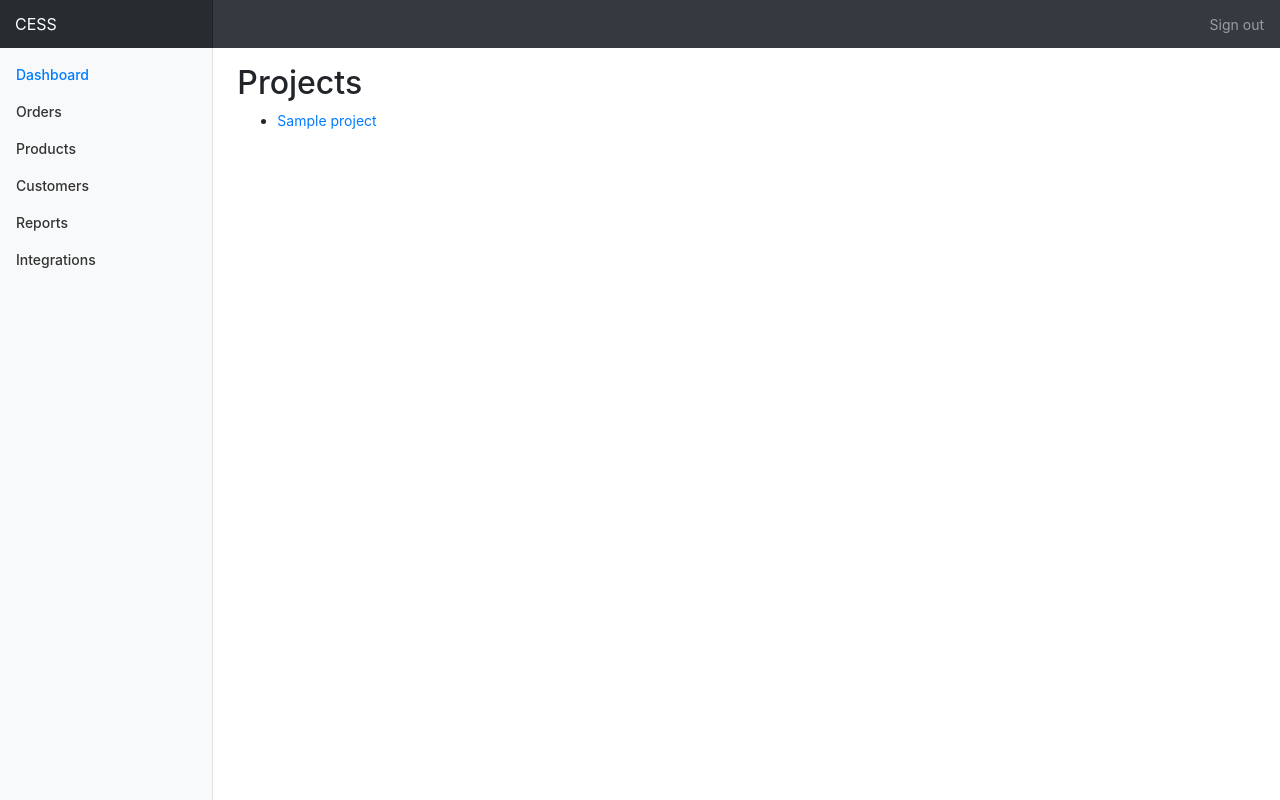
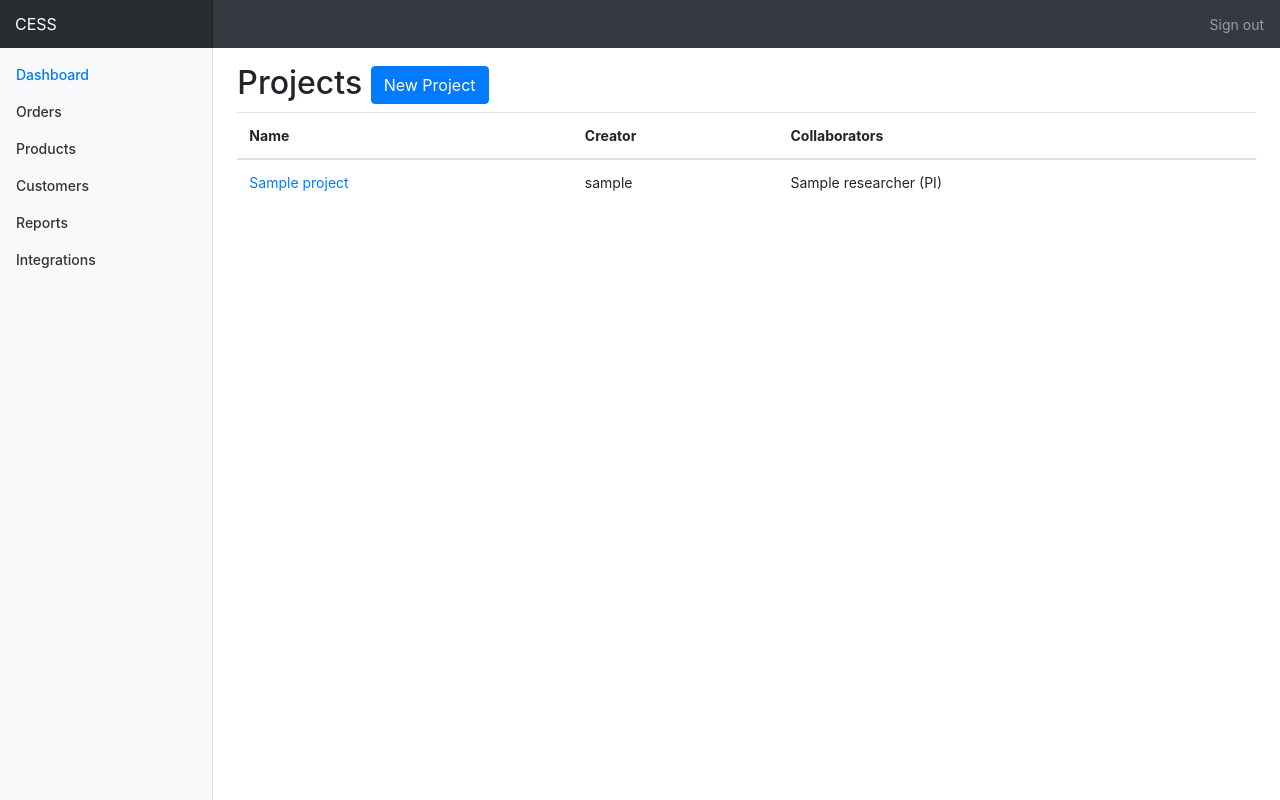
Before and after one commit to cesslab/irb, a Django app: page /projects/ in a window 1280 px wide. Run offline with Django 3.2, Linux system fonts and the light colour scheme; tables that the repository leaves empty hold one stand-in row (values such as "Sample post"); parts of the project's set-up code (start-up, migrations or seed data) failed here and were passed over; some libraries are stand-ins or nearby versions.

Commit message:
created projects table

```diff
--- a/projects/templates/projects/project_list.html
+++ b/projects/templates/projects/project_list.html
@@ -1,10 +1,22 @@
 {% extends 'dashboard/base.html' %}
 {% load static %}
 {% block content %}
-  <h2>Projects</h2>
-  <ul>
-      {% for project in object_list %}
-        <li><a href="{% url 'project_detail' project.pk %}">{{ project.name }}</a></li>
-      {% endfor %}
-  </ul>
+  <h2>Projects <a class="btn btn-primary" href="{% url 'project_create' %}">New Project</a></h2>
+  <table class="table">
+    <thead><tr><th>Name</th><th>Creator</th><th>Collaborators</th></tr></thead>
+    <tbody>
+    {% for project in object_list %}
+      <tr>
+        <td><a href="{% url 'project_detail' project.pk %}">{{ project.name }}</a></td>
+        <td>{{ project.creator.username }}</td>
+        <td>
+          {% for researcher in project.researcher_set.all  %}
+            {{ researcher.name }} ({{ researcher.role_label }}){% if not forloop.last %}, {% endif %}
+          {% endfor %}
+        </td>
+      </tr>
+    {% endfor %}
+    </tbody>
+
+    </table>
 {% endblock %}
```
